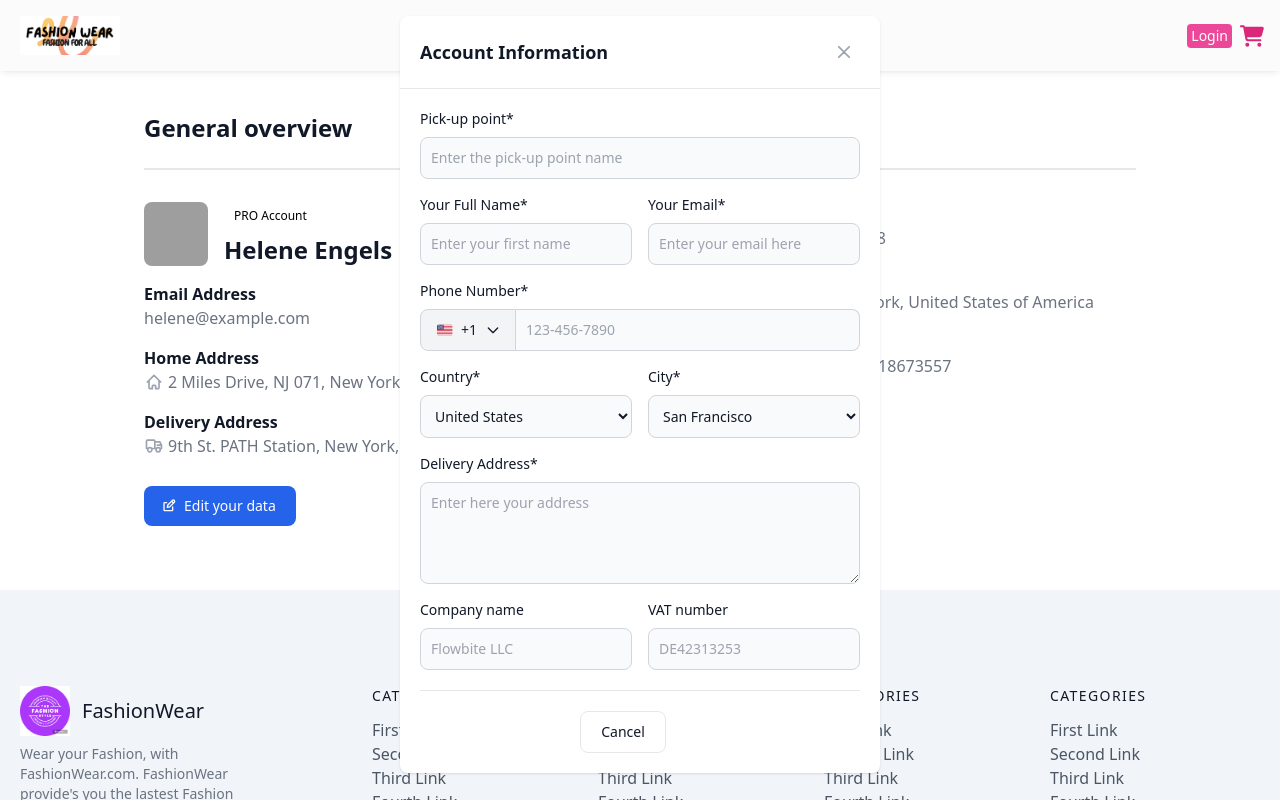
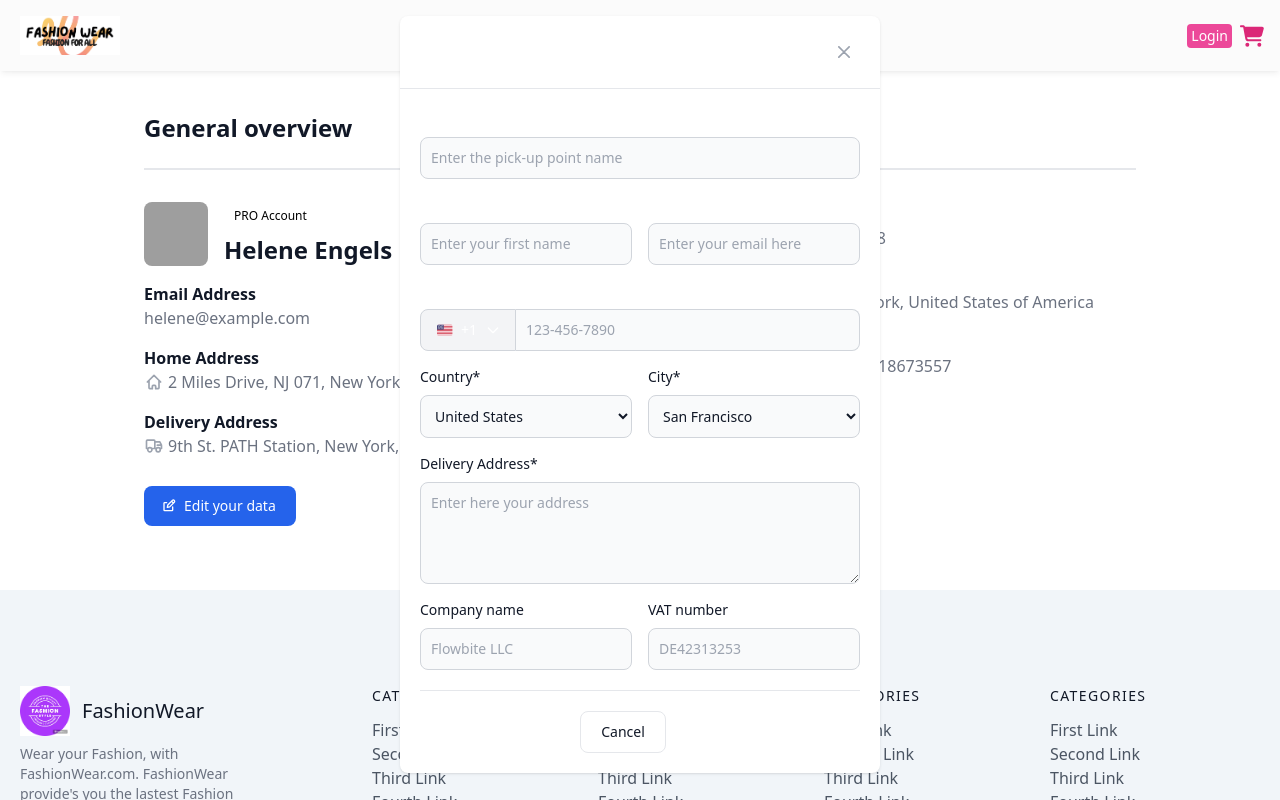
Before and after one commit to Laraib007/Ecommerce-NextJs-Project, a Next.js app: page /myaccount in a window 1280 px wide. Shown: the top 800 px of the page. Built offline with nearby package versions, Linux system fonts and the light colour scheme; grey boxes are pictures that could not be loaded.

Commit message:
creating theme white

```diff
--- a/src/pages/myaccount.js
+++ b/src/pages/myaccount.js
@@ -99,7 +99,7 @@ const Myaccount = () => {
         <div class="relative rounded-lg bg-white shadow dark:bg-gray-800">
           {/* <!-- Modal header --> */}
           <div class="flex items-center justify-between rounded-t border-b border-gray-200 p-4 dark:border-gray-700 md:p-5">
-            <h3 class="text-lg font-semibold text-gray-900 ">Account Information</h3>
+            <h3 class="text-lg font-semibold text-white ">Account Information</h3>
             <button type="button" class="ms-auto inline-flex h-8 w-8 items-center justify-center rounded-lg bg-transparent text-sm text-gray-400 hover:bg-gray-200 hover:text-gray-900 dark:hover:bg-gray-600 dark:hover:text-white" data-modal-toggle="accountInformationModal2">
               <svg class="h-3 w-3" aria-hidden="true" xmlns="http://www.w3.org/2000/svg" fill="none" viewBox="0 0 14 14">
                 <path stroke="currentColor" stroke-linecap="round" stroke-linejoin="round" stroke-width="2" d="m1 1 6 6m0 0 6 6M7 7l6-6M7 7l-6 6" />
@@ -111,24 +111,24 @@ const Myaccount = () => {
           <form class="p-4 md:p-5">
             <div class="mb-5 grid grid-cols-1 gap-4 sm:grid-cols-2">
               <div class="col-span-2">
-                <label for="pick-up-point-input" class="mb-2 block text-sm font-medium text-gray-900 "> Pick-up point* </label>
-                <input type="text" id="pick-up-point-input" class="block w-full rounded-lg border border-gray-300 bg-gray-50 p-2.5 text-sm text-gray-900 focus:border-primary-500 focus:ring-primary-500 dark:border-gray-600 dark:bg-gray-700  dark:placeholder:text-gray-400 dark:focus:border-primary-500 dark:focus:ring-primary-500" placeholder="Enter the pick-up point name" required />
+                <label for="pick-up-point-input" class="mb-2 block text-sm font-medium text-white "> Pick-up point* </label>
+                <input type="text" id="pick-up-point-input" class="block w-full rounded-lg border border-gray-300 bg-gray-50 p-2.5 text-sm text-white focus:border-primary-500 focus:ring-primary-500 dark:border-gray-600 dark:bg-gray-700  dark:placeholder:text-gray-400 dark:focus:border-primary-500 dark:focus:ring-primary-500" placeholder="Enter the pick-up point name" required />
               </div>
 
               <div class="col-span-2 sm:col-span-1">
-                <label for="full_name_info_modal" class="mb-2 block text-sm font-medium text-gray-900 "> Your Full Name* </label>
-                <input type="text" id="full_name_info_modal" class="block w-full rounded-lg border border-gray-300 bg-gray-50 p-2.5 text-sm text-gray-900 focus:border-primary-500 focus:ring-primary-500 dark:border-gray-600 dark:bg-gray-700  dark:placeholder:text-gray-400 dark:focus:border-primary-500 dark:focus:ring-primary-500" placeholder="Enter your first name" required />
+                <label for="full_name_info_modal" class="mb-2 block text-sm font-medium text-white "> Your Full Name* </label>
+                <input type="text" id="full_name_info_modal" class="block w-full rounded-lg border border-gray-300 bg-gray-50 p-2.5 text-sm text-white focus:border-primary-500 focus:ring-primary-500 dark:border-gray-600 dark:bg-gray-700  dark:placeholder:text-gray-400 dark:focus:border-primary-500 dark:focus:ring-primary-500" placeholder="Enter your first name" required />
               </div>
 
               <div class="col-span-2 sm:col-span-1">
-                <label for="email_info_modal" class="mb-2 block text-sm font-medium text-gray-900 "> Your Email* </label>
-                <input type="text" id="email_info_modal" class="block w-full rounded-lg border border-gray-300 bg-gray-50 p-2.5 text-sm text-gray-900 focus:border-primary-500 focus:ring-primary-500 dark:border-gray-600 dark:bg-gray-700  dark:placeholder:text-gray-400 dark:focus:border-primary-500 dark:focus:ring-primary-500" placeholder="Enter your email here" required />
+                <label for="email_info_modal" class="mb-2 block text-sm font-medium text-white "> Your Email* </label>
+                <input type="text" id="email_info_modal" class="block w-full rounded-lg border border-gray-300 bg-gray-50 p-2.5 text-sm text-white focus:border-primary-500 focus:ring-primary-500 dark:border-gray-600 dark:bg-gray-700  dark:placeholder:text-gray-400 dark:focus:border-primary-500 dark:focus:ring-primary-500" placeholder="Enter your email here" required />
               </div>
 
               <div class="col-span-2">
-                <label for="phone-input_billing_modal" class="mb-2 block text-sm font-medium text-gray-900 "> Phone Number* </label>
+                <label for="phone-input_billing_modal" class="mb-2 block text-sm font-medium text-white "> Phone Number* </label>
                 <div class="flex items-center">
-                  <button id="dropdown_phone_input__button_billing_modal" data-dropdown-toggle="dropdown_phone_input_billing_modal" class="z-10 inline-flex shrink-0 items-center rounded-s-lg border border-gray-300 bg-gray-100 px-4 py-2.5 text-center text-sm font-medium text-gray-900 hover:bg-gray-200 focus:outline-none focus:ring-4 focus:ring-gray-100 dark:border-gray-600 dark:bg-gray-700  dark:hover:bg-gray-600 dark:focus:ring-gray-700" type="button">
+                  <button id="dropdown_phone_input__button_billing_modal" data-dropdown-toggle="dropdown_phone_input_billing_modal" class="z-10 inline-flex shrink-0 items-center rounded-s-lg border border-gray-300 bg-gray-100 px-4 py-2.5 text-center text-sm font-medium text-white hover:bg-gray-200 focus:outline-none focus:ring-4 focus:ring-gray-100 dark:border-gray-600 dark:bg-gray-700  dark:hover:bg-gray-600 dark:focus:ring-gray-700" type="button">
                     <svg fill="none" aria-hidden="true" class="me-2 h-4 w-4" viewBox="0 0 20 15">
                       <rect width="19.6" height="14" y=".5" fill="#fff" rx="2" />
                       <mask id="a"  width="20" height="15" x="0" y="0" maskUnits="userSpaceOnUse">
```
